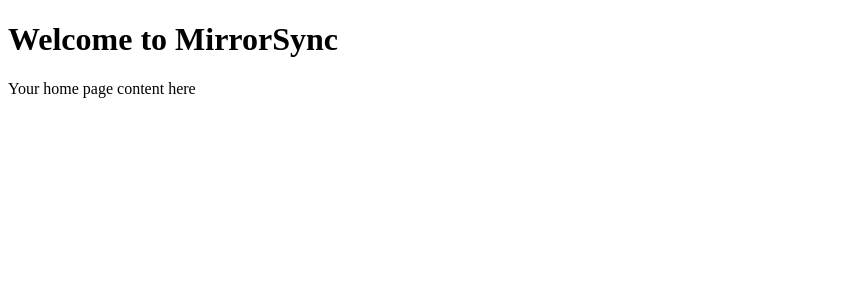
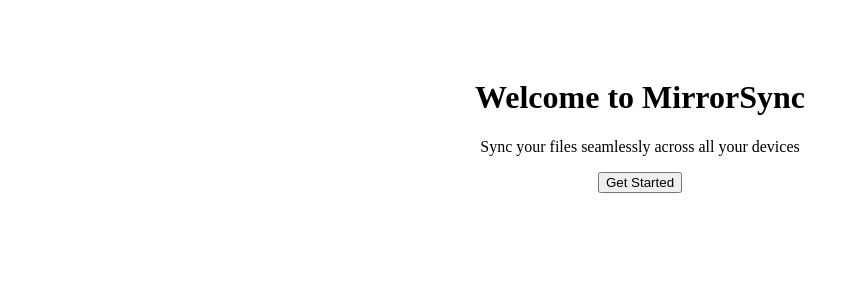
Before and after one commit to mirrorsyncofficial-ops/mirrorsync.co, a Next.js app: page / in a window 1280 px wide. Shown: the top 300 px of the page, without its empty margins (0-860 px from the left). Built offline with nearby package versions, Linux system fonts and the light colour scheme.

Commit message:
Update index.js

```diff
--- a/pages/index.js
+++ b/pages/index.js
@@ -1,8 +1,9 @@
 export default function Home() {
   return (
-    <div>
+    <div style={{ padding: '50px', textAlign: 'center' }}>
       <h1>Welcome to MirrorSync</h1>
-      <p>Your home page content here</p>
+      <p>Sync your files seamlessly across all your devices</p>
+      <button>Get Started</button>
     </div>
   );
 }
```
